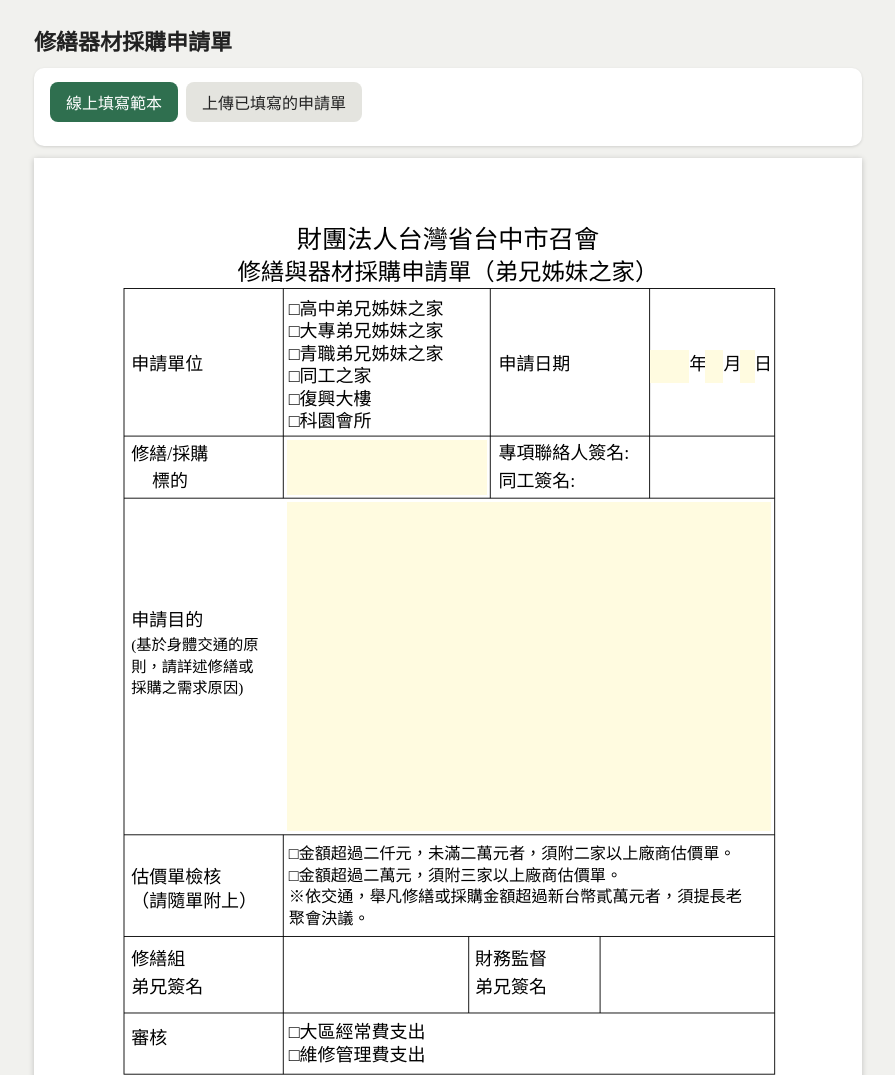
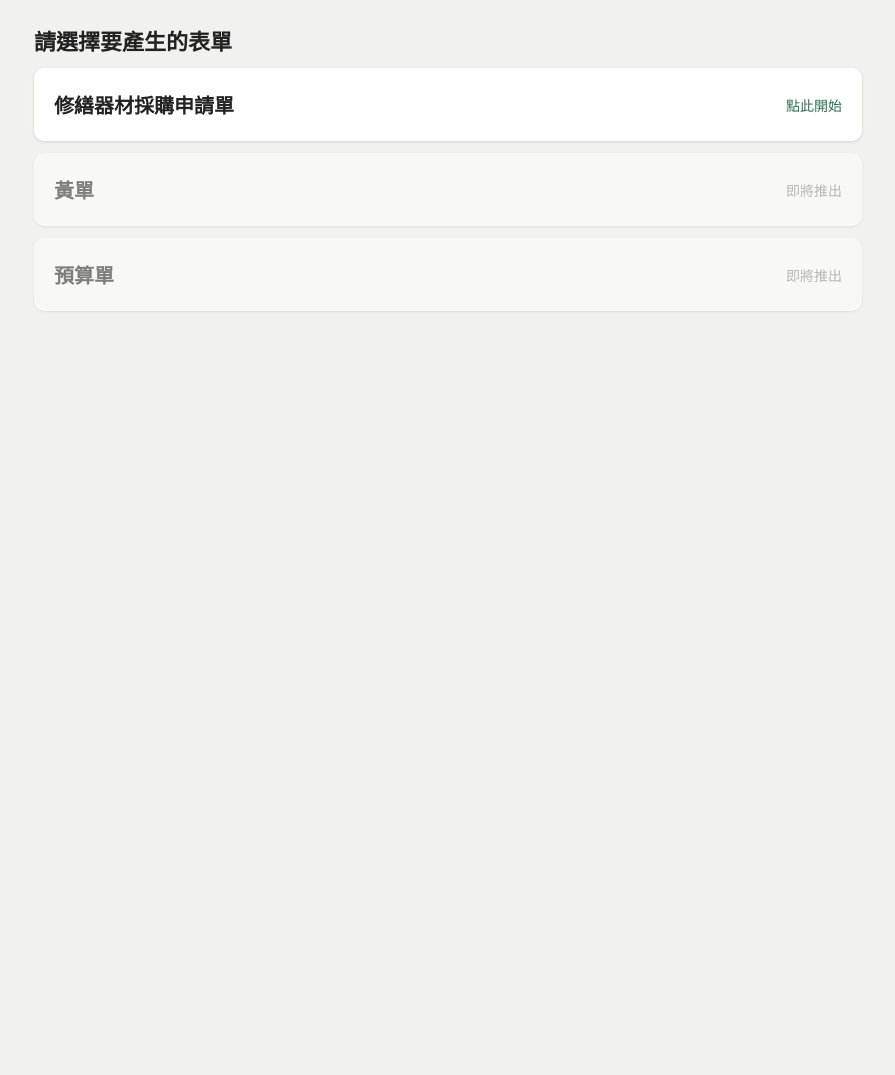
Before and after one commit to PaulWu722/repair-purchase-form, a plain HTML site: page index.html in a window 1280 px wide. Shown: the top 1075 px of the page, without its empty margins (192-1087 px from the left). After the commit the page ends 800 px from the top, so only its background shows below. Drawn offline with Linux system fonts and the light colour scheme.

Commit message:
新增首頁選單（修繕、黃單、預算單）

```diff
--- a/index.html
+++ b/index.html
@@ -15,6 +15,7 @@ h1{font-size:22px;margin:8px 0 12px}
 button,.btn{font:inherit;padding:8px 16px;border:0;border-radius:8px;background:#2f6f4f;color:#fff;cursor:pointer}
 button.alt{background:#e4e4df;color:#222}
 button:disabled{opacity:.5}
+.menu{display:flex;justify-content:space-between;align-items:center;font-size:20px;font-weight:700;padding:22px 20px;color:#222;text-decoration:none}.menu small{font-size:14px;font-weight:400;color:#2f6f4f}.menu.off{opacity:.55}.menu.off small{color:#888}
 .tabs{display:flex;gap:8px;margin-bottom:10px}
 .row{display:flex;gap:8px;align-items:center;flex-wrap:wrap;margin:6px 0}
 .row input[type=text]{flex:1;min-width:200px;font:inherit;padding:6px}
@@ -123,11 +124,18 @@ const collect=()=>{const f={};document.querySelectorAll('#app [data-k]').forEach
 const isImg=u=>/\.(jpe?g|png|gif|webp)$/i.test(u);
 const estimates=files=>files.length?`<div class="card est"><b>廠商估價單</b>${files.map(f=>`<p>${esc(f.name)}　<a href="${f.url}" target="_blank">開新分頁</a></p>${isImg(f.url)?`<img src="${f.url}">`:`<iframe src="${f.url}"></iframe>`}`).join('')}</div>`:'<div class="card">（未附估價單）</div>';
 
+/* ---------- 選單頁 ---------- */
+function menu(){
+  const items=[['修繕器材採購申請單','?f=repair',1],['黃單','',0],['預算單','',0]];
+  $('#app').innerHTML=`<h1>請選擇要產生的表單</h1>`+items.map(([n,h,on])=>on
+    ?`<a class="card menu" href="${h}">${n}<small>點此開始</small></a>`
+    :`<div class="card menu off">${n}<small>即將推出</small></div>`).join('');
+}
 /* ---------- 建立頁 ---------- */
 function create(){
   let mode='fill',bgFile=null,estFiles=[],subj='';
   const draw=()=>{
-    $('#app').innerHTML=`<h1>修繕器材採購申請單</h1>
+    $('#app').innerHTML=`<p class="noprint"><a href="./">← 回選單</a></p><h1>修繕器材採購申請單</h1>
     <div class="card"><div class="tabs">
       <button class="${mode==='fill'?'':'alt'}" id="m1">線上填寫範本</button>
       <button class="${mode==='upload'?'':'alt'}" id="m2">上傳已填寫的申請單</button></div>
@@ -201,7 +209,7 @@ function pad(){
 }
 
 const q=new URLSearchParams(location.search),id=q.get('id'),role=q.get('r');
-(id?view():create());
+(id?view():q.get('f')==='repair'?create():menu());
 </script>
 </body>
 </html>
```
